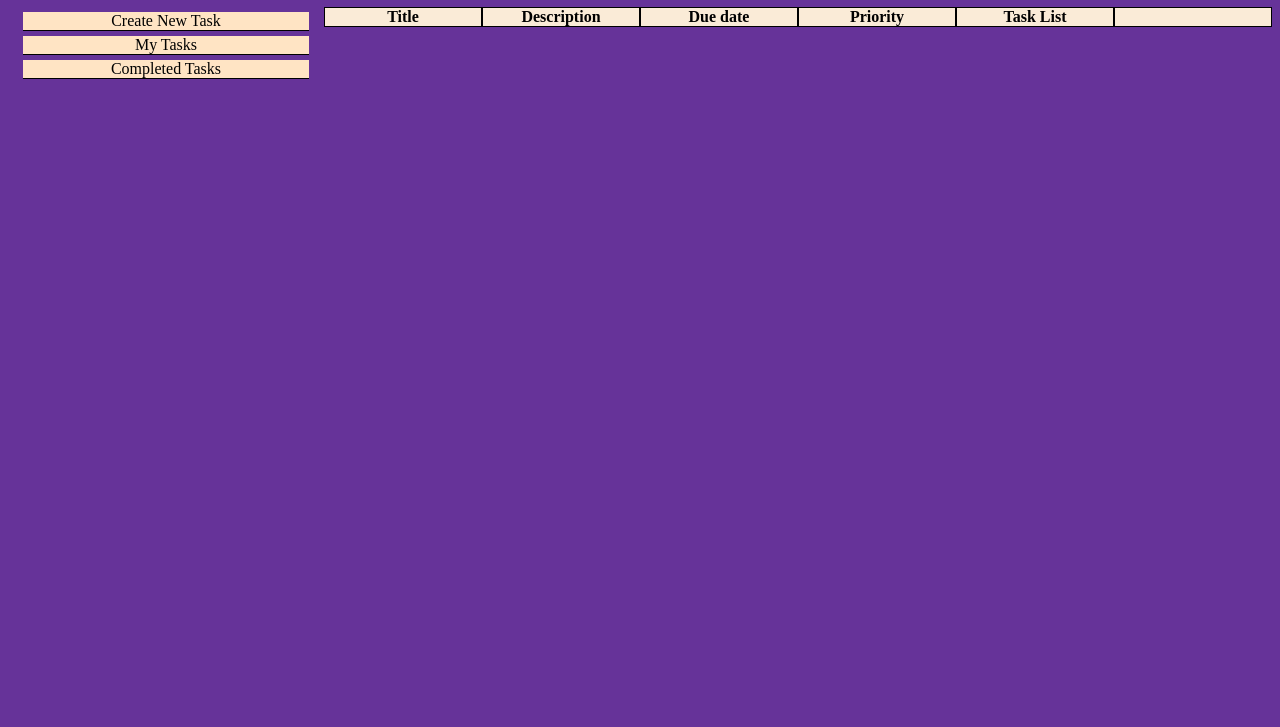
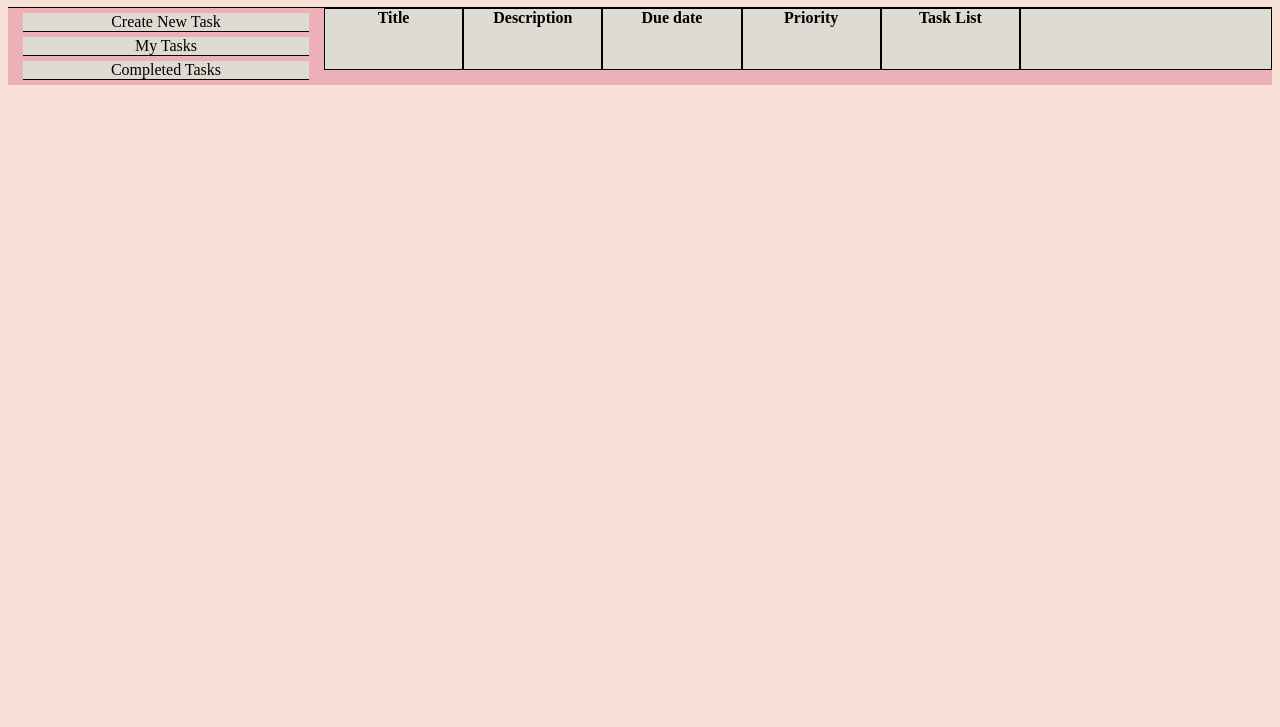
Before and after one commit to Tomppa87/todolist_v4, a website built with webpack: page src/template.html in a window 1280 px wide. Shown: the part 73-800 px from the top of the page. Built offline with nearby package versions, Linux system fonts and the light colour scheme.

Commit message:
color change and button formatting

```diff
--- a/src/dom.js
+++ b/src/dom.js
@@ -49,6 +49,7 @@ export function updateDOM(filter) {
     // create edit, remove and complete buttons
     const index = filteredTasks[i].id;
     const cardBtns = document.createElement("div");
+    cardBtns.id = "cardBtns"
     let editBtn = document.createElement("button");
     editBtn.innerHTML = "Edit";
     editBtn.id = "editBtn";
--- a/src/styles.css
+++ b/src/styles.css
@@ -1,25 +1,36 @@
 body {
-  background-color: rebeccapurple;
+  background-color: #F7E1D7;
+}
+#appTitle {
+  text-align: center;
 }
 #container {
   display: grid;
   grid-template-columns: 25% 75%;
+  background-color: #EDAFB8;
+  border-top: 1px solid black;
 }
 
 .taskCard {
   display: grid;
   grid-template-columns: repeat(6, 1fr);
-  background-color: antiquewhite;
+  background-color: #DEDBD2;
+  text-align: center;
+
+
 }
 .taskCard > * {
   border: 1px, solid, black;
+  height: 60px;
+  text-overflow: clip;
+
 }
 .contentHead {
   text-align: center;
   font-weight: 600;
 }
 .taskCard > *:hover {
-  background-color:darkgoldenrod;
+  background-color:#B0C4B1;
   opacity: 0.7;
 }
 .highUrgency {
@@ -37,14 +48,23 @@ input:invalid {
 input:valid {
   border:solid 1px green;
 }
+#cardBtns {
+  display: flex;
+  width: 250px;
+}
+#cardBtns > * {
+  width: 90px;
+}
+
 .sidebarOption {
-  background-color: bisque;
+  background-color: #DEDBD2;
   border-bottom: 1px solid black;
   margin: 5px 15px;
   text-align: center;
 }
 .sidebarOption:hover {
   opacity: 0.5;
+  cursor: pointer;
 }
 .id, .completed {
   display: none;
--- a/src/template.html
+++ b/src/template.html
@@ -73,7 +73,7 @@
           <span class="listName">Task List</span>
           <span class="completed">Status</span>
           <span class="id">ID</span>
-          <span class="editbtns"></span>
+          <span id="cardBtns" class="editbtns"></span>
         </div>
       </div>
     </div>
```
